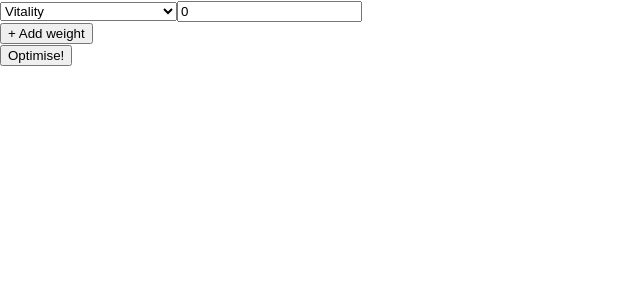
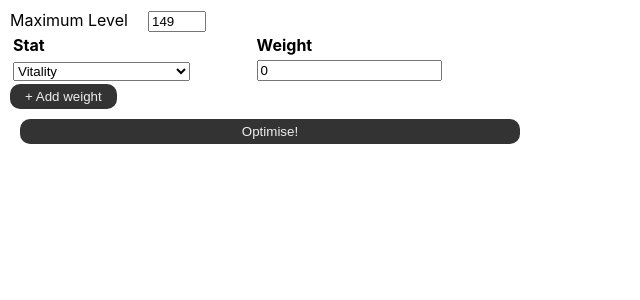
Before and after one commit to corwinkuiper/dofus_set, a React (Create React App) app in the folder web/: page / in a window 1280 px wide. Both pictures are taken after a click on the button "+ Add weight". Shown: the top 300 px of the page, without its empty margins (0-640 px from the left). Built offline with nearby package versions, Linux system fonts and the light colour scheme.

Commit message:
Add a spinner

```diff
--- a/web/src/App.css
+++ b/web/src/App.css
@@ -45,3 +45,54 @@
 .resulting-characteristics {
     flex-grow: 1;
 }
+
+.weights-container {
+    padding: 10px;
+    max-width: 500px;
+    min-width: 400px;
+}
+
+.app-weights {
+    width: 100%;
+}
+
+.app-weights table {
+    width: 100%;
+}
+
+.app-weights table th {
+    text-align: left;
+}
+
+.weights-container .max-level {
+    display: flex;
+    align-items: baseline;
+}
+
+.weights-container .max-level input {
+    width: 50px;
+    margin-left: 20px;
+}
+
+button {
+    display: inline-block;
+    background-color: #333;
+    color: #eee;
+    border-radius: 10px;
+    padding-left: 15px;
+    padding-right: 15px;
+    padding-bottom: 5px;
+    padding-top: 5px;
+    cursor: pointer;
+
+    border: none;
+}
+
+button:hover {
+    background-color: #444;
+}
+
+.optimise-button {
+    margin: 10px;
+    width: 100%;
+}
--- a/web/src/App.tsx
+++ b/web/src/App.tsx
@@ -5,6 +5,7 @@ import { StatNames } from './dofus/stats'
 import { OptimiseApi } from './dofus/OptimiseApi'
 
 import { WeightsSelector, WeightsState } from './WeightsSelector'
+import { Spinner } from './Spinner'
 
 function getImageUrl(imageUrl: string): string {
   const suffix = imageUrl.slice(imageUrl.lastIndexOf('/') + 1)
@@ -33,6 +34,7 @@ class AppState {
   bestItems: Item[] = []
   resultingCharacteristics: number[] = []
   maxLevel: number = 149
+  optimising: boolean = false
 }
 
 function ItemBox({ item, weights }: { item: Item, weights: WeightsState }) {
@@ -83,9 +85,38 @@ function OverallCharacteristics({ characteristics }: { characteristics: number[]
   )
 }
 
-function OptimisationSettings({ weights, updateWeightsState }: { weights: WeightsState, updateWeightsState: (newWeightsState: WeightsState) => void }) {
+class LevelSelector extends React.Component<{ maxLevel: number, setMaxLevel: (newMaxLevel: number) => void }> {
+  constructor(props: { maxLevel: number, setMaxLevel: (newMaxLevel: number) => void }) {
+    super(props)
+
+    this.maxLevelChanged = this.maxLevelChanged.bind(this)
+  }
+
+  private maxLevelChanged(event: React.FormEvent<HTMLInputElement>) {
+    const parsed = parseInt(event.currentTarget.value, 10)
+    if (isNaN(parsed)) {
+      return
+    }
+
+    this.props.setMaxLevel(Math.floor(parsed))
+  }
+
+  render() {
     return (
+      <div className="max-level">
+        <span>Maximum Level</span>
+        <input type="text" value={this.props.maxLevel.toString()} onChange={this.maxLevelChanged} />
+      </div>
+    )
+  }
+}
+
+function OptimisationSettings({ weights, updateWeightsState, maxLevel, setMaxLevel }: { weights: WeightsState, updateWeightsState: (newWeightsState: WeightsState) => void, maxLevel: number, setMaxLevel: (newMaxLevel: number) => void }) {
+  return (
+    <div>
+      <LevelSelector maxLevel={maxLevel} setMaxLevel={setMaxLevel} />
       <WeightsSelector weights={weights} updateWeightsState={updateWeightsState} />
+    </div>
   )
 }
 
@@ -99,15 +130,27 @@ class App extends React.Component<{}, AppState> {
 
     this.api = new OptimiseApi('http://localhost:8000')
     this.updateWeightsState = this.updateWeightsState.bind(this)
+    this.setMaxLevel = this.setMaxLevel.bind(this)
 
     this.runOptimiser = this.runOptimiser.bind(this)
   }
 
   private updateWeightsState(newWeightsState: WeightsState) {
-    this.setState(Object.assign(this.state, { weightsState: newWeightsState }));
+    this.setState(Object.assign({}, this.state, { weightsState: newWeightsState }))
+  }
+
+  private setMaxLevel(newMaxLevel: number) {
+    this.setState(Object.assign({}, this.state, { maxLevel: newMaxLevel }))
   }
 
   private async runOptimiser() {
+    if (this.state.optimising) {
+      return
+    }
+
+    try {
+      this.setState(Object.assign({}, this.state, { optimising: true }))
+
       const weights = []
       for (let i = 0; i < 51; i++) {
         const weightValue = this.state.weightsState.weights.find(weight => weight.statId === i)?.weightValue ?? 0
@@ -121,14 +164,20 @@ class App extends React.Component<{}, AppState> {
 
       const bestItems = setResult.items.map(item => new Item(item.name, item.characteristics, item.level, item.imageUrl))
       this.setState(Object.assign({}, this.state, { bestItems, resultingCharacteristics: setResult.overallCharacteristics }))
+    } finally {
+      this.setState(Object.assign({}, this.state, { optimising: false }))
+    }
   }
 
   render() {
     return (
       <div className="app-container">
         <div className="weights-container">
-          <OptimisationSettings weights={this.state.weightsState} updateWeightsState={this.updateWeightsState} />
-          <button onClick={this.runOptimiser}>Optimise!</button>
+          <OptimisationSettings weights={this.state.weightsState} updateWeightsState={this.updateWeightsState} maxLevel={this.state.maxLevel} setMaxLevel={this.setMaxLevel} />
+          <button className="optimise-button" disabled={this.state.optimising} onClick={this.runOptimiser}>
+            Optimise!
+            {this.state.optimising && <Spinner />}
+          </button>
         </div>
         <BestItemDisplay items={this.state.bestItems} weights={this.state.weightsState} />
         <OverallCharacteristics characteristics={this.state.resultingCharacteristics} />
--- /dev/null
+++ b/web/src/Spinner.css
@@ -0,0 +1,27 @@
+.lds-dual-ring {
+    display: inline-block;
+    width: 15px;
+    height: 15px;
+}
+
+.lds-dual-ring:after {
+    content: " ";
+    display: block;
+    width: 10px;
+    height: 10px;
+    margin: 8px;
+    margin-top: 3px;
+    border-radius: 50%;
+    border: 2px solid #fff;
+    border-color: #fff transparent #fff transparent;
+    animation: lds-dual-ring 1.2s linear infinite;
+}
+
+@keyframes lds-dual-ring {
+    0% {
+        transform: rotate(0deg);
+    }
+    100% {
+        transform: rotate(360deg);
+    }
+}
--- /dev/null
+++ b/web/src/Spinner.tsx
@@ -0,0 +1,6 @@
+import React from 'react'
+import './Spinner.css'
+
+export function Spinner() {
+    return <div className="lds-dual-ring" />
+}
--- a/web/src/WeightsSelector.tsx
+++ b/web/src/WeightsSelector.tsx
@@ -58,10 +58,14 @@ class Weight extends React.Component<{ onWeightOptionChange: (newOption: WeightO
 
   render() {
     return (
-      <div className="app-weight-option">
+      <tr className="app-weight-option">
+        <td>
           <StatSelector onStatChange={this.statChange} value={this.props.weight.statId} />
+        </td>
+        <td>
           <input type="text" value={this.state.currentWeightValue} onChange={this.weightValueChange} />
-      </div>
+        </td>
+      </tr>
     )
   }
 }
@@ -142,13 +146,20 @@ export class WeightsSelector extends React.Component<{ weights: WeightsState, up
   render() {
     return (
       <div className="app-weights">
-        <div>
+        <table>
+          <thead>
+            <tr>
+              <th>Stat</th><th>Weight</th>
+            </tr>
+          </thead>
+          <tbody>
             {
               this.props.weights.weights
                 .map((statWeight, i) =>
                   <Weight weight={statWeight} key={i} onWeightOptionChange={(this.weightOptionChange.bind(this, i))} />)
             }
-        </div>
+          </tbody>
+        </table>
         <button onClick={this.addWeightOption}>+ Add weight</button>
       </div>
     )
```
Lines whose indentation alone changed are shown as unchanged.
